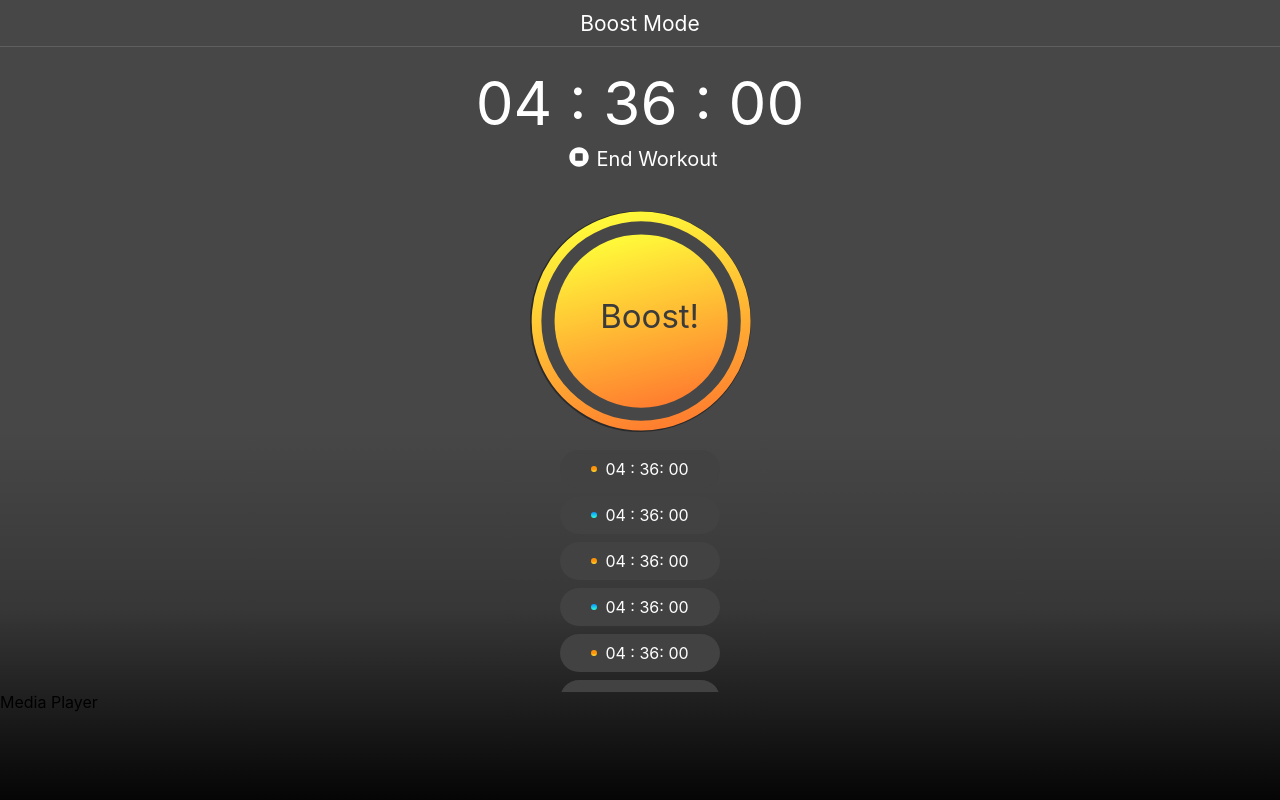
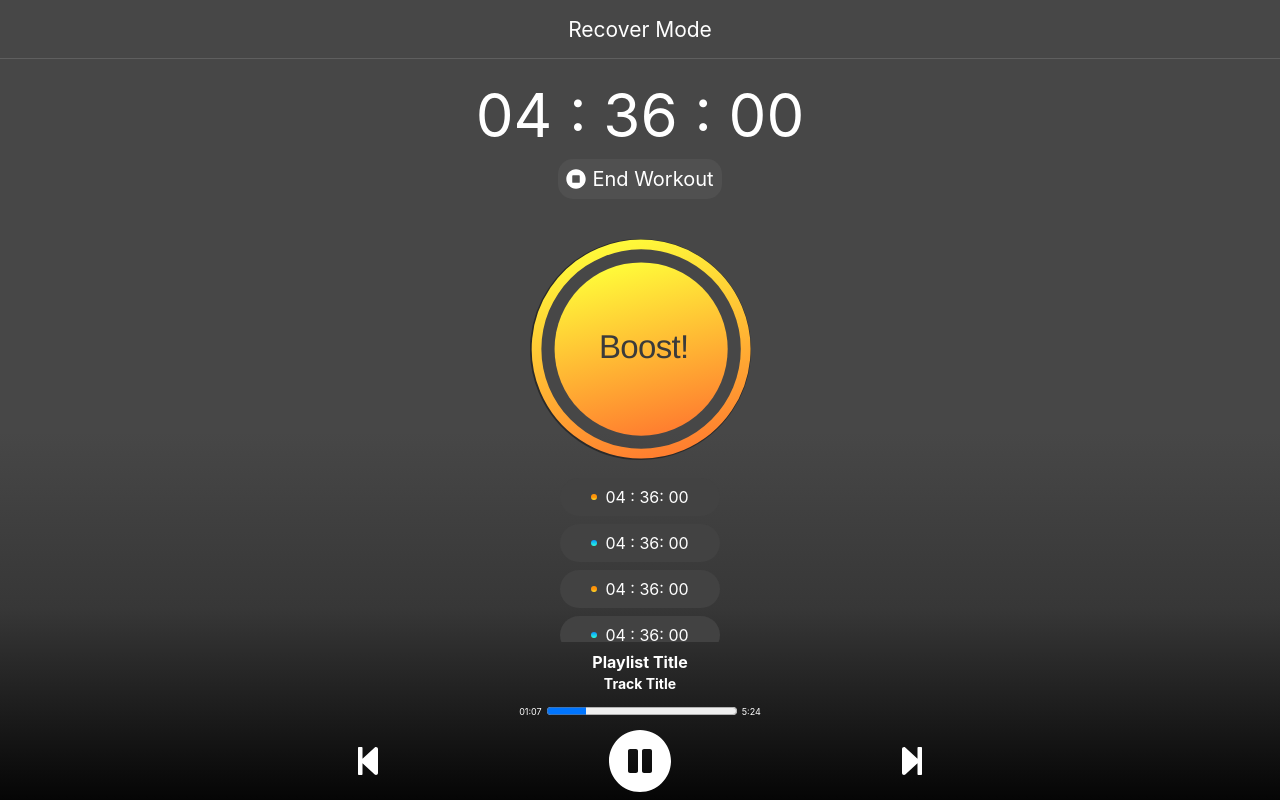
Before and after one commit to nir2002/hiit-booster, a React (Create React App) app: page / in a window 1280 px wide. Built offline with nearby package versions, Linux system fonts and the light colour scheme.

Commit message:
media player and style adjustments

```diff
--- a/src/App.js
+++ b/src/App.js
@@ -22,7 +22,7 @@ export const modesTitles = {
 function App() {
   // Disabled for CI fix until we'll use it
   // eslint-disable-next-line no-unused-vars
-  const [mode, setMode] = useState(modes.Boost);
+  const [mode, setMode] = useState(modes.Recover);
   return (
     <Main>
       <Header title={modesTitles[mode]} />
--- a/src/components/Header/Header.js
+++ b/src/components/Header/Header.js
@@ -13,6 +13,6 @@ const HeaderContainer = styled.header`
   align-items: center;
   color: #fff;
   font-size: 21px;
-  flex: 0.12;
+  flex: 0.22;
   border-bottom: solid 1px #5f5f5f;
 `;
--- a/src/components/containers/MediaPlayer/MediaPlayer.js
+++ b/src/components/containers/MediaPlayer/MediaPlayer.js
@@ -1,7 +1,69 @@
+import styled from '@emotion/styled';
 import React from 'react';
+import { FontAwesomeIcon } from '@fortawesome/react-fontawesome';
+import {
+  faPlayCircle,
+  faPauseCircle,
+  faStepForward,
+  faStepBackward,
+} from '@fortawesome/free-solid-svg-icons';
 
 function MediaPlayer() {
-  return <div>Media Player</div>;
+  return (
+    <Player>
+      <PlaylistTitle>Playlist Title</PlaylistTitle>
+      <TrackTitle>Track Title</TrackTitle>
+      <TrackDuration>
+        <TimeText>01:07</TimeText>
+        <TrackProgress min={0} max={324} value={67} />
+        <TimeText>5:24</TimeText>
+      </TrackDuration>
+      <PlayerControls>
+        <FontAwesomeIcon icon={faStepBackward} size="2x" />
+        <FontAwesomeIcon icon={faPauseCircle} size="4x" />
+        <FontAwesomeIcon icon={faStepForward} size="2x" />
+      </PlayerControls>
+    </Player>
+  );
 }
 
 export default MediaPlayer;
+
+const Player = styled.div`
+  display: flex;
+  flex: 0.6;
+  flex-direction: column;
+  align-items: center;
+  color: #fff;
+`;
+
+const PlaylistTitle = styled.h1`
+  height: 0;
+  font-size: 16px;
+`;
+
+const TrackTitle = styled.h2`
+  font-size: 14px;
+`;
+
+const TrackDuration = styled.div`
+  display: flex;
+  align-items: center;
+`;
+
+const TrackProgress = styled.progress`
+  width: 190px;
+  margin: 0 5px;
+`;
+
+const TimeText = styled.span`
+  font-size: 9px;
+`;
+
+const PlayerControls = styled.div`
+  margin-top: 10px;
+  display: flex;
+  align-items: center;
+  justify-content: space-evenly;
+  width: 80%;
+`;
--- a/src/components/containers/StopwatchContainer/StopwatchContainer.js
+++ b/src/components/containers/StopwatchContainer/StopwatchContainer.js
@@ -9,6 +9,7 @@ export default StopwatchContainer;
 
 const Stopwatch = styled.div`
   display: flex;
+  flex: 0.15;
   justify-content: center;
   margin-top: 20px;
   color: #fff;
--- a/src/components/containers/WorkoutControls/WorkoutControls.js
+++ b/src/components/containers/WorkoutControls/WorkoutControls.js
@@ -8,12 +8,11 @@ function WorkoutControls() {
   return (
     <Container>
       <EndWorkout>
-        <EndWorkoutIcon icon={faStopCircle} />
+        <EndWorkoutIcon icon={faStopCircle} size="1x" />
         End Workout
       </EndWorkout>
       <ModeToggleBtn>
         <ModeSwitchIcon />
-        <ModeSwitchText>Boost!</ModeSwitchText>
       </ModeToggleBtn>
     </Container>
   );
@@ -32,11 +31,16 @@ const Container = styled.div`
 const EndWorkout = styled.div`
   display: flex;
   justify-content: center;
+  align-items: center;
   font-size: 20px;
+  /* border: 1px solid black; */
+  padding: 8px;
+  border-radius: 15px;
+  background: rgb(80 80 80);
 `;
 
 const EndWorkoutIcon = styled(FontAwesomeIcon)`
-  padding: 0 7px;
+  margin-right: 6px;
 `;
 
 const ModeToggleBtn = styled.div`
```
Also changed, not shown: src/assets/boostModeIcon.svg.
